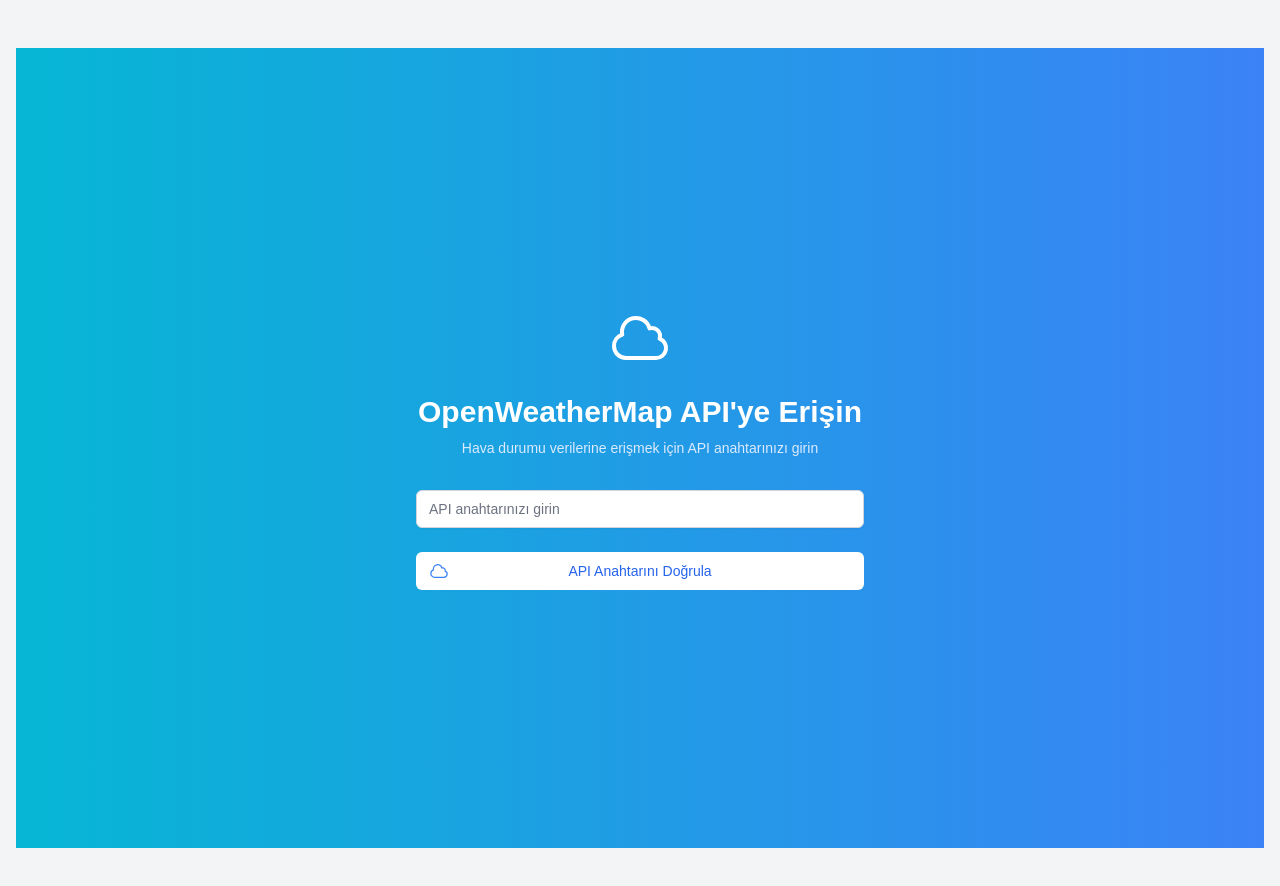
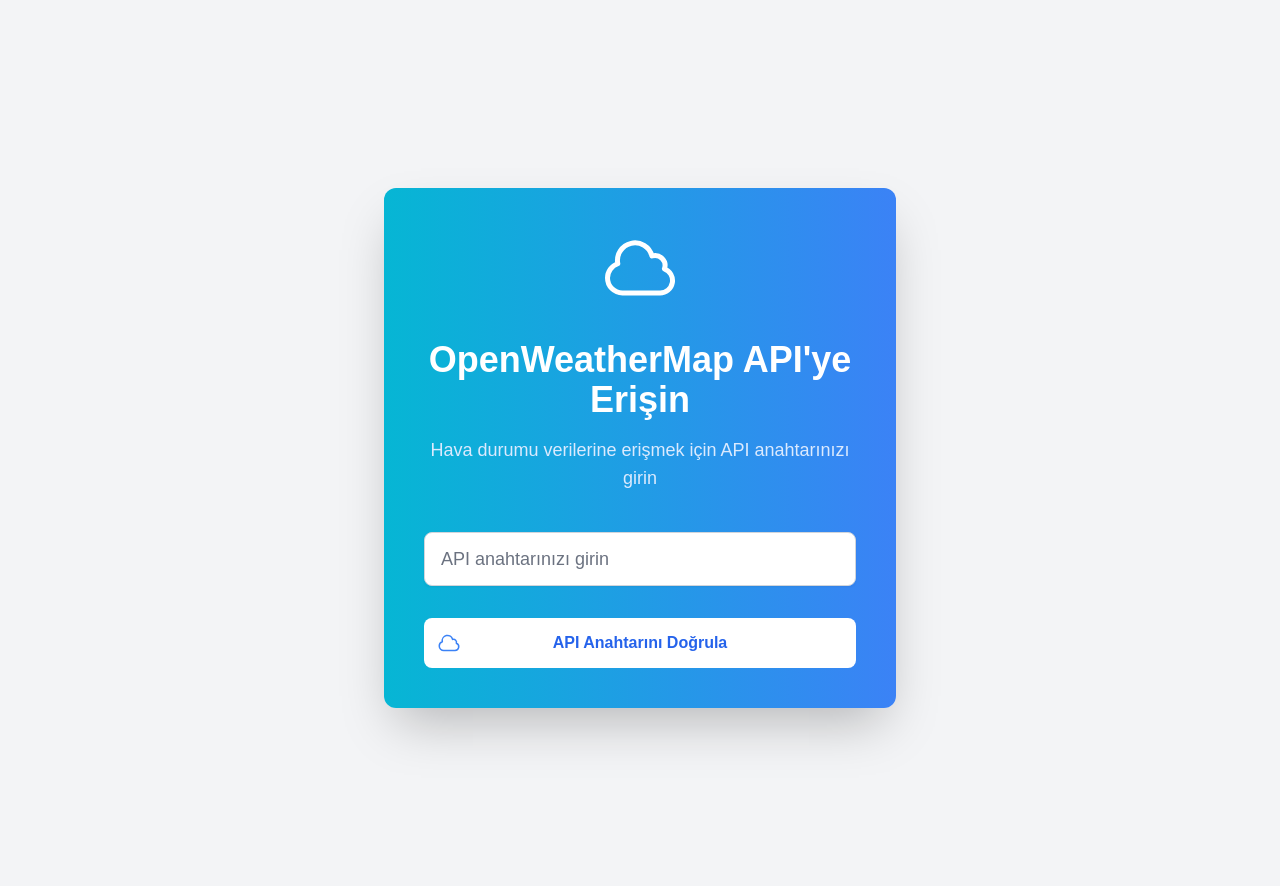
Before and after one commit to altankurt/weather-app, a Next.js app: page / in a window 1280 px wide. Shown: the top 886 px of the page. Built offline with nearby package versions, Linux system fonts and the light colour scheme.

Commit message:
Style:  ApiKeyForm style updates

```diff
--- a/components/ApiKeyForm.tsx
+++ b/components/ApiKeyForm.tsx
@@ -37,22 +37,23 @@
   }
 
   return (
-    <div className="flex min-h-screen items-center justify-center bg-gradient-to-r from-cyan-500 to-blue-500 px-4 py-12 sm:px-6 lg:px-8">
-      <div className="w-full max-w-md space-y-8">
-        <div>
+    <div className="flex min-h-screen items-center justify-center bg-gray-100 px-4 py-12 sm:px-6 lg:px-8">
+      <div className="w-full max-w-lg">
+        <div className="rounded-xl bg-gradient-to-r from-cyan-500 to-blue-500 p-10 shadow-2xl">
+          <div className="mb-10">
             <CloudIcon
-            className="mx-auto h-16 w-auto text-white"
+              className="mx-auto h-20 w-auto text-white"
               aria-hidden="true"
             />
-          <h2 className="mt-6 text-center text-3xl font-extrabold text-white">
+            <h2 className="mt-8 text-center text-4xl font-extrabold text-white">
               OpenWeatherMap API'ye Erişin
             </h2>
-          <p className="mt-2 text-center text-sm text-blue-100">
+            <p className="mt-4 text-center text-lg text-blue-100">
               Hava durumu verilerine erişmek için API anahtarınızı girin
             </p>
           </div>
-        <form onSubmit={handleSubmit} className="mt-8 space-y-6">
-          <div className="-space-y-px rounded-md shadow-sm">
+          <form onSubmit={handleSubmit} className="mt-10 space-y-8">
+            <div className="rounded-md shadow-sm">
               <div>
                 <label htmlFor="apiKey" className="sr-only">
                   API Anahtarı
@@ -62,7 +63,7 @@
                   name="apiKey"
                   type="text"
                   required
-                className="relative block w-full appearance-none rounded-md border border-gray-300 px-3 py-2 text-gray-900 placeholder-gray-500 focus:z-10 focus:border-blue-500 focus:outline-none focus:ring-blue-500 sm:text-sm"
+                  className="relative block w-full appearance-none rounded-lg border border-gray-300 px-4 py-3 text-gray-900 placeholder-gray-500 focus:z-10 focus:border-blue-500 focus:outline-none focus:ring-blue-500 sm:text-lg"
                   placeholder="API anahtarınızı girin"
                   value={apiKey}
                   onChange={(e) => setApiKey(e.target.value)}
@@ -74,7 +75,9 @@
               <div className="rounded-md bg-red-50 p-4">
                 <div className="flex">
                   <div className="ml-3">
-                  <h3 className="text-sm font-medium text-red-800">{error}</h3>
+                    <h3 className="text-base font-medium text-red-800">
+                      {error}
+                    </h3>
                   </div>
                 </div>
               </div>
@@ -83,19 +86,22 @@
             <div>
               <Button
                 type="submit"
-              className="group relative flex w-full justify-center rounded-md border border-transparent bg-white px-4 py-2 text-sm font-medium text-blue-600 hover:bg-blue-50 focus:outline-none focus:ring-2 focus:ring-blue-500 focus:ring-offset-2"
+                className="group relative flex w-full justify-center rounded-lg border border-transparent bg-white px-6 py-3 text-base font-medium text-blue-600 hover:bg-blue-50 focus:outline-none focus:ring-2 focus:ring-blue-500 focus:ring-offset-2"
                 disabled={isLoading}
               >
                 <span className="absolute inset-y-0 left-0 flex items-center pl-3">
                   <CloudIcon
-                  className="h-5 w-5 text-blue-500 group-hover:text-blue-400"
+                    className="h-6 w-6 text-blue-500 group-hover:text-blue-400"
                     aria-hidden="true"
                   />
                 </span>
+                <span className="font-bold">
                   {isLoading ? 'Doğrulanıyor...' : 'API Anahtarını Doğrula'}
+                </span>
               </Button>
             </div>
           </form>
+        </div>
       </div>
     </div>
   )
```
Lines whose indentation alone changed are shown as unchanged.
